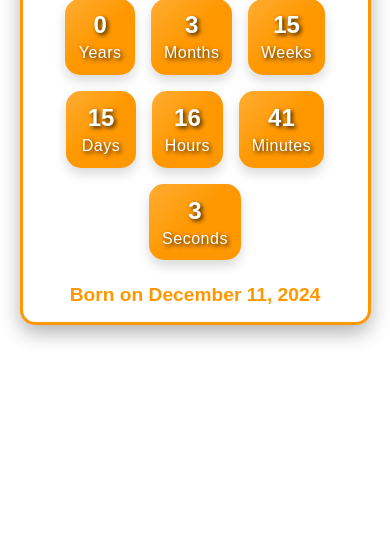
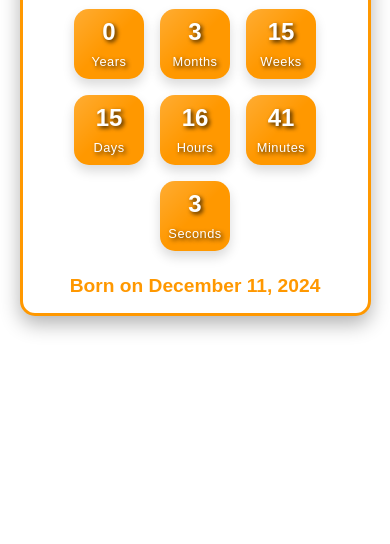
Before and after one commit to dariocostanzo/how-old-is-rocky, a plain HTML site: page index.html in a window 390 px wide. Shown: the part 300-844 px from the top of the page. Drawn offline with Linux system fonts and the light colour scheme.

Commit message:
style(styles.css): add fixed dimensions and flexbox alignment for consistency
Added fixed width and height to elements for consistent sizing across different screen sizes. Introduced flexbox properties to center content vertically and horizontally. These changes improve the visual consistency and alignment of UI elements.

```diff
--- a/styles.css
+++ b/styles.css
@@ -66,6 +66,12 @@ h1 {
   padding: 1.2rem;
   border-radius: 15px;
   min-width: 90px;
+  width: 90px; /* Fixed width for consistency */
+  height: 90px; /* Fixed height for consistency */
+  display: flex;
+  flex-direction: column;
+  justify-content: center;
+  align-items: center;
   box-shadow: 0 6px 12px rgba(0, 0, 0, 0.15);
   transition: transform 0.3s ease, box-shadow 0.3s ease;
   position: relative;
@@ -191,10 +197,17 @@ h1 {
 
   .age-box {
     min-width: 70px;
+    width: 70px; /* Fixed width for small screens */
+    height: 70px; /* Fixed height for small screens */
     padding: 0.8rem;
   }
 
   .age-box span {
     font-size: 1.5rem;
   }
+
+  .age-box p {
+    font-size: 0.8rem;
+    margin-top: 0.2rem;
+  }
 }
```
